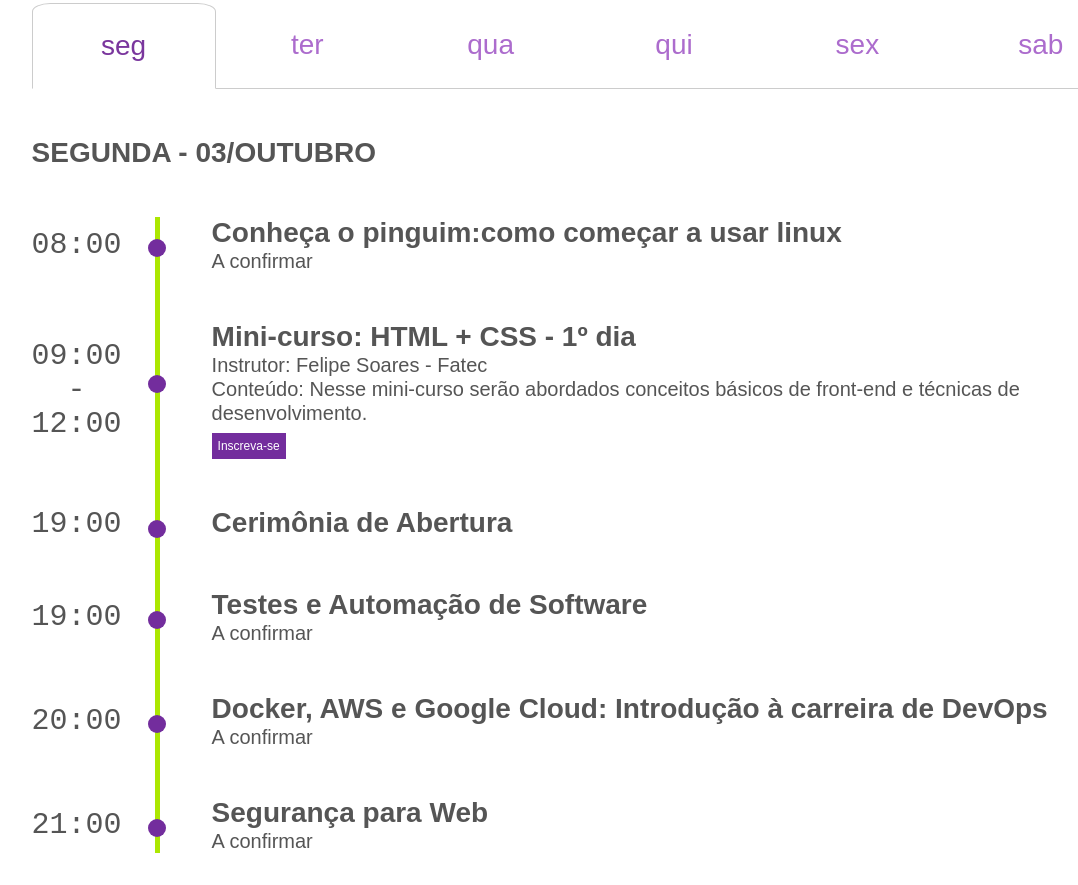
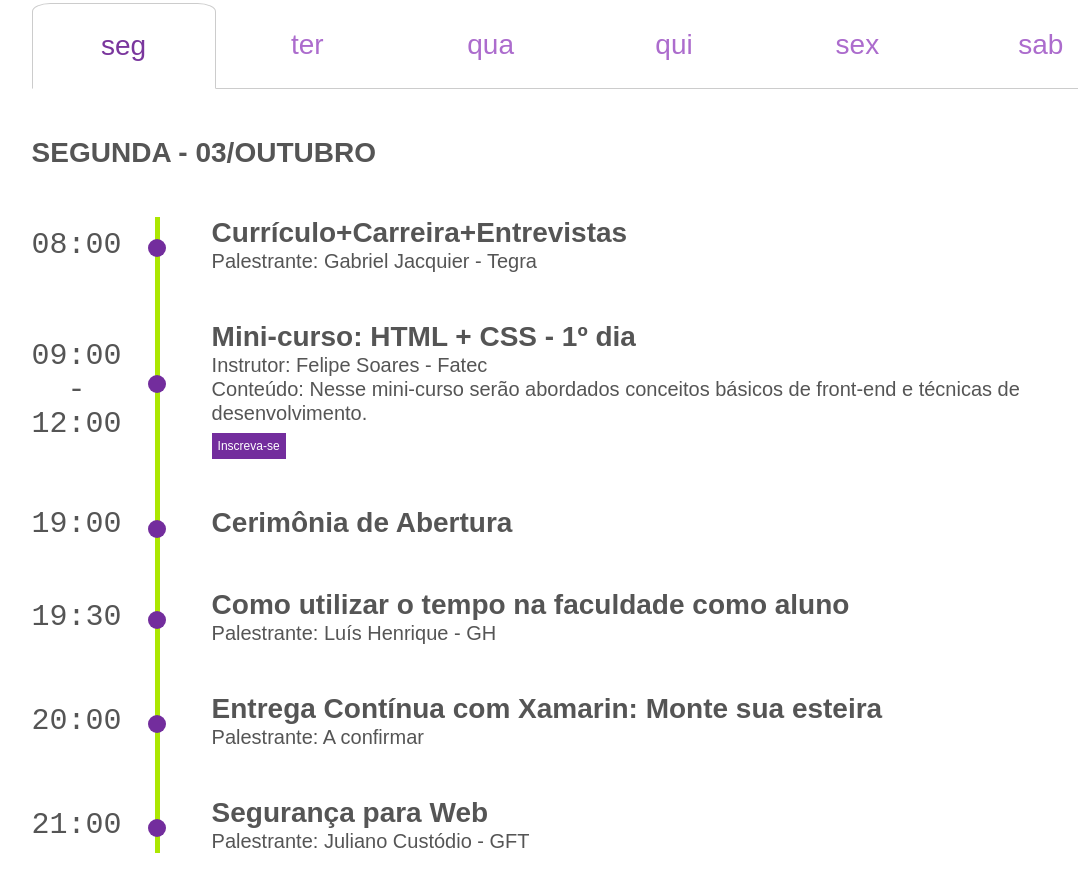
Before and after one commit to FatecSorocaba/semana-da-tecnologia, a website: page index.html in a window 1280 px wide. Shown: the part 935-1820 px from the top of the page, without its empty margins (58-1136 px from the left). Drawn offline with Linux system fonts and the light colour scheme; some packages are replaced by stand-ins of ours; a web font is replaced by a local one.

Commit message:
Update timeline

```diff
--- a/index.html
+++ b/index.html
@@ -56,8 +56,8 @@
                  <li>
                    <span>08:00</span>
                    <div>
-                     <strong>Conheça o pinguim:como começar a usar linux</strong>
-                     <p>A confirmar</p>
+                     <strong>Currículo+Carreira+Entrevistas</strong>
+                     <p>Palestrante: Gabriel Jacquier - Tegra</p>
                    </div>
                  </li>
                  <li>
@@ -76,24 +76,24 @@
                    </div>
                  </li>
                  <li>
-                   <span>19:00</span>
+                   <span>19:30</span>
                    <div>
-                     <strong>Testes e Automação de Software</strong>
-                     <p>A confirmar</p>
+                     <strong>Como utilizar o tempo na faculdade como aluno</strong>
+                     <p>Palestrante: Luís Henrique - GH</p>
                    </div>
                  </li>
                  <li>
                    <span>20:00</span>
                    <div>
-                     <strong>Docker, AWS e Google Cloud: Introdução à carreira de DevOps</strong>
-                     <p>A confirmar</p>
+                     <strong>Entrega Contínua com Xamarin: Monte sua esteira</strong>
+                     <p>Palestrante: A confirmar</p>
                    </div>
                  </li>
                  <li>
                    <span>21:00</span>
                    <div>
                      <strong>Segurança para Web</strong>
-                     <p>A confirmar</p>
+                     <p>Palestrante: Juliano Custódio - GFT</p>
                    </div>
                  </li>
                </ul>
@@ -106,8 +106,8 @@
                  <li>
                    <span>08:00</span>
                    <div>
-                     <strong>Currículo+Carreira+Entrevistas</strong>
-                     <p>A confirmar</p>
+                     <strong>Conheça o pinguim: como começar a usar o linux</strong>
+                     <p>Palestrante: Fernando Miranda - Fatec</p>
                    </div>
                  </li>
                  <li>
@@ -141,7 +141,7 @@
                    <span>19:00 - 22:00</span>
                    <div>
                      <strong>Mini-curso: Ionic 2 - 1º dia</strong>
-                     <p>Instrutor: A cofirmar</p>
+                     <p>Instrutor: Celso Wo -  Tegra</p>
                      <p>Conteúdo: descrição aqui</p>
                      <a href="#" target="_blank" rel="noopener noreferrer">Inscreva-se</a>
                    </div>
@@ -156,8 +156,8 @@
                  <li>
                    <span>08:00</span>
                    <div>
-                     <strong>Aprendendo qualquer linguagem/framework: um panorama da área atual</strong>
-                     <p>A confirmar</p>
+                     <strong>Cassandra setup for java developers</strong>
+                     <p>Palestrante: A confirmar</p>
                    </div>
                  </li>
                  <li>
@@ -191,7 +191,7 @@
                    <span>19:00 - 22:00</span>
                    <div>
                      <strong>Mini-curso: Ionic 2 - 2º dia</strong>
-                     <p>Instrutor: A cofirmar</p>
+                     <p>Instrutor: Celso Wo - Tegra</p>
                      <p>Conteúdo: descrição aqui</p>
                      <a href="#" target="_blank" rel="noopener noreferrer">Inscreva-se</a>
                    </div>
@@ -199,14 +199,14 @@
                  <li>
                    <span>19:00</span>
                    <div>
-                     <strong>UX no Google</strong>
+                     <strong>Mercado de trabalho para desenvolvedores de software</strong>
                      <p>A confirmar</p>
                    </div>
                  </li>
                  <li>
                    <span>20:00</span>
                    <div>
-                     <strong>IoT</strong>
+                     <strong>Porque aprender a programar não é suficiente</strong>
                      <p>A confirmar</p>
                    </div>
                  </li>
@@ -228,7 +228,7 @@
                    <span>08:00</span>
                    <div>
                      <strong>Como Organizar a Semana de Tecnologia em 2017</strong>
-                     <p>A confirmar</p>
+                     <p>André Cristian de Oliveira - Fatec</p>
                    </div>
                  </li>
                  <li>
@@ -258,11 +258,11 @@
                      <a href="#" target="_blank" rel="noopener noreferrer">Inscreva-se</a>
                    </div>
                  </li>
-                 <li>
+               <li>
                    <span>19:00 - 22:00</span>
                    <div>
                      <strong>Mini-curso: Ionic 2 - 2º dia</strong>
-                     <p>Instrutor: A cofirmar</p>
+                     <p>Instrutor: Celso Wo - Tegra</p>
                      <p>Conteúdo: descrição aqui</p>
                      <a href="#" target="_blank" rel="noopener noreferrer">Inscreva-se</a>
                    </div>
@@ -270,8 +270,8 @@
                  <li>
                    <span>19:00</span>
                    <div>
-                     <strong>Overview de carreiras na área de tecnologia</strong>
-                     <p>A confirmar</p>
+                     <strong>bigint 346438764 profissões da nossa área</strong>
+                     <p>Amanda Vilela - IBM</p>
                    </div>
                  </li>
                  <li>
@@ -285,7 +285,7 @@
                    <span>21:00</span>
                    <div>
                      <strong>Carreira no Exterior: de Sorocaba ao Infinito e Além</strong>
-                     <p>A confirmar</p>
+                     <p>Lucas Renan - Guru Sorocaba</p>
                    </div>
                  </li>
                </ul>
```
